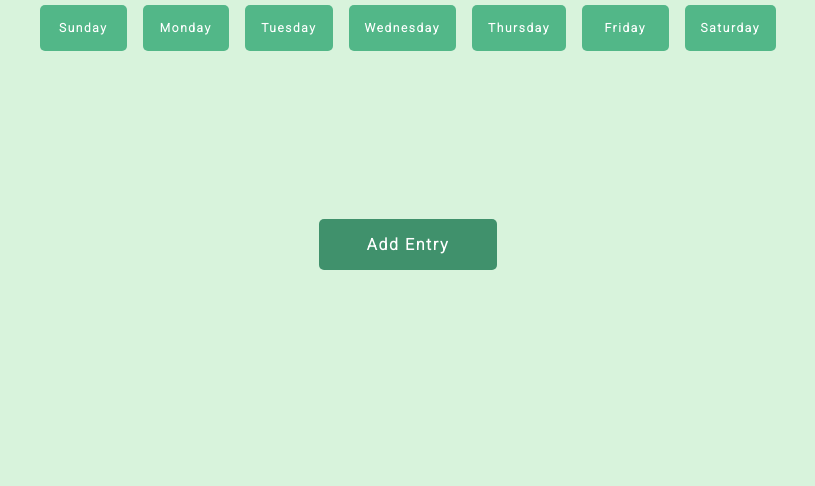
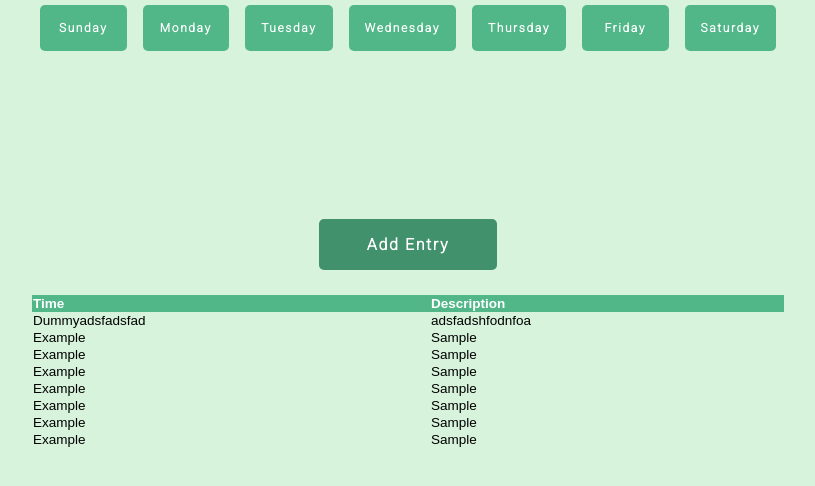
Before and after one commit to angeljubilee/week-planner, a plain HTML site: page index.html in a window 1280 px wide. Shown: the part 128-614 px from the top of the page, without its empty margins (232-1047 px from the left). Drawn offline with Linux system fonts and the light colour scheme; a web font is replaced by a local one.

Commit message:
Made page prettier

```diff
--- a/index.html
+++ b/index.html
@@ -61,6 +61,52 @@
         <button class="add-entry">Add Entry</button>
       </div>
     </div>
+    <div class="row">
+      <div class="column-full">
+        <table class="styledTable">
+          <thead>
+            <tr>
+              <th>Time</th>
+              <th>Description</th>
+            </tr>
+          <tbody>
+            <tr>
+              <td>Dummyadsfadsfad</td>
+              <td>adsfadshfodnfoa</td>
+            </tr>
+            <tr>
+              <td>Example</td>
+              <td>Sample</td>
+            </tr>
+            <tr>
+              <td>Example</td>
+              <td>Sample</td>
+            </tr>
+            <tr>
+              <td>Example</td>
+              <td>Sample</td>
+            </tr>
+            <tr>
+              <td>Example</td>
+              <td>Sample</td>
+            </tr>
+            <tr>
+              <td>Example</td>
+              <td>Sample</td>
+            </tr>
+            <tr>
+              <td>Example</td>
+              <td>Sample</td>
+            </tr>
+            <tr>
+              <td>Example</td>
+              <td>Sample</td>
+            </tr>
+          </tbody>
+          </thead>
+        </table>
+      </div>
+    </div>
   </div>
   <script src="data.js"></script>
   <script src="main.js"></script>
--- a/styles.css
+++ b/styles.css
@@ -23,6 +23,31 @@ h6 {
 textarea {
   width: 100%;
 }
+
+table {
+  margin-top: 2rem;
+  border: 2px solid  #1b4332;
+  width: 100%;
+}
+
+thead {
+  background-color: #52b788;
+  color: white;
+  text-align: left;
+}
+
+.styledTable {
+  border-collapse: collapse;
+  margin: 25px 0;
+  font-size: 0.9em;
+  font-family: sans-serif;
+  min-width: 400px;
+  border: none;
+}
+
+/* .styledTable tbody tr :nth-child(even) {
+  background-color: #40916c;
+} */
 
 .text-center {
   text-align: center;
@@ -70,12 +95,16 @@ textarea {
   border-radius: 5px;
   padding: 0.5rem 1.5rem;
   background-color: #2d6a4f;
-  transition: 0.5s;
+  transition: 0.1s;
 }
 
 .add-entry:hover {
   background-color: #52b788;
   cursor: pointer;
+}
+
+.add-entry:active {
+  transform: scale(0.95);
 }
 
 .overlay {
@@ -106,10 +135,14 @@ textarea {
   margin: 0.5rem;
   padding: 1rem;
   background-color: #52b788;
-  transition: 0.5s;
+  transition: 0.1s;
 }
 
 .dayButton:hover {
   cursor: pointer;
   background-color: #2d6a4f;
 }
+
+.dayButton:active {
+  transform: scale(0.95);
+}
```
